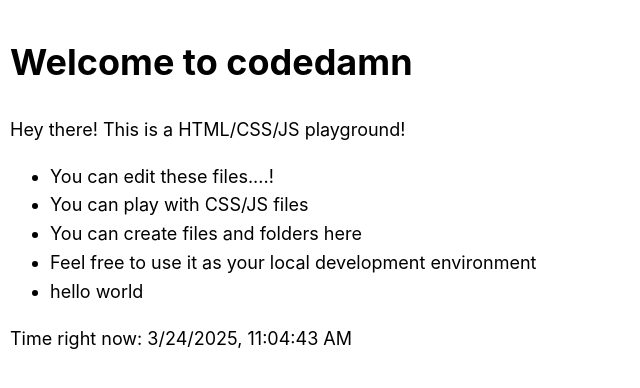
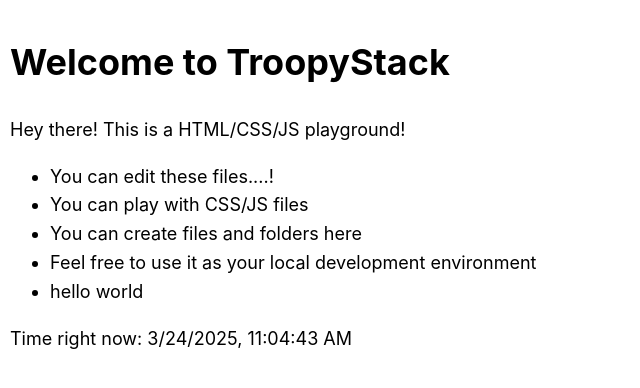
Before and after one commit to Chetan-Troopy/chetan_coding_html, a plain HTML site: page index.html in a window 1280 px wide. Shown: the whole page, without its empty margins (0-640 px from the left). Drawn offline with Linux system fonts and the light colour scheme.

Commit message:
coding lab

```diff
--- a/index.html
+++ b/index.html
@@ -1,13 +1,13 @@
 <!doctype HTML>
 <html>
 	<head>
-		<title>codedamn HTML Playground</title>
+		<title>TroopyStack HTML Playground</title>
 		<meta charset="UTF-8">
 		<meta name="viewport" content="width=device-width, initial-scale=1.0">
 		<link rel="stylesheet" href="/style.css" />
 	</head>
 	<body>
-		<h1>Welcome to codedamn</h1>
+		<h1>Welcome to TroopyStack</h1>
 		<p>Hey there! This is a HTML/CSS/JS playground!</p>
 		<ul>
 			<li>You can edit these files....!</li>
```
